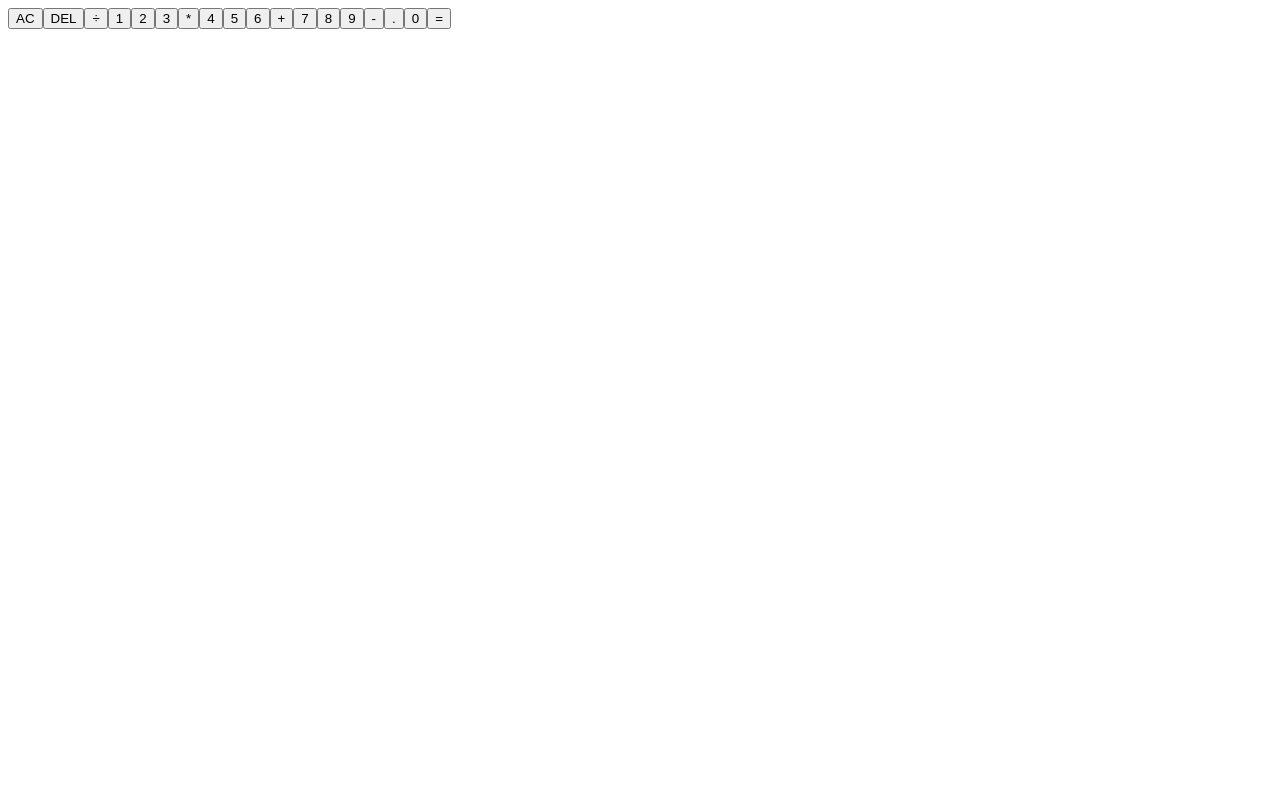
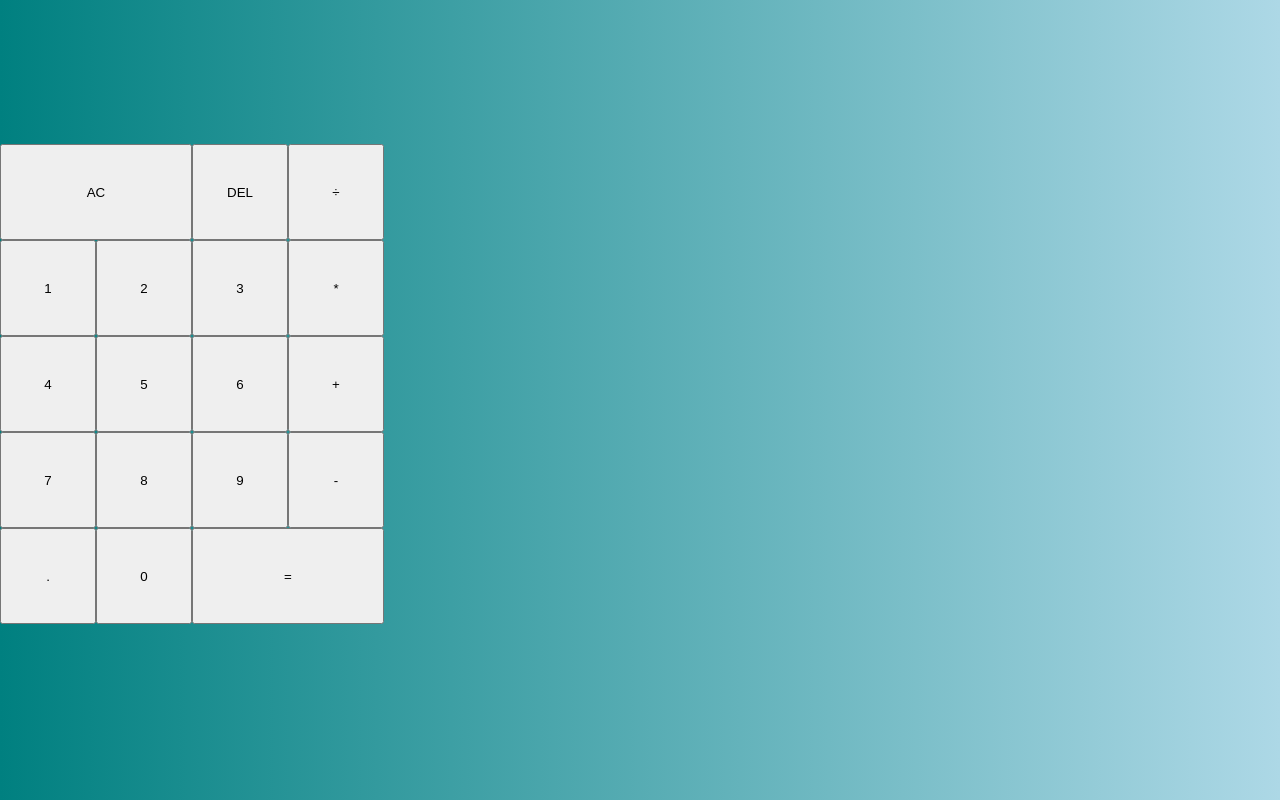
Before and after one commit to ColtonRandall/calculator-app, a React (Create React App) app: page / in a window 1280 px wide. Built offline with nearby package versions, Linux system fonts and the light colour scheme.

Commit message:
added css styling

```diff
--- a/src/App.js
+++ b/src/App.js
@@ -1,3 +1,5 @@
+import "./styles.css";
+
 function App() {
   return (
     <div className="calculator-grid">
--- a/src/styles.css
+++ b/src/styles.css
@@ -0,0 +1,28 @@
+/* Select everything */
+*,
+*::before,
+*::after {
+  box-sizing: border-box;
+}
+
+body {
+  margin: 0;
+  background: linear-gradient(to right, teal, lightblue);
+}
+
+.calculator-grid {
+  display: grid;
+  margin-top: 2rem;
+  grid-template-columns: repeat(4, 6rem);
+  /* allows top row to grow as number gets bigger */
+  grid-template-rows: minmax(7rem, auto) repeat(5, 6rem);
+}
+
+.span-two {
+  grid-column: span 2;
+}
+
+.output {
+  /* we want to span entire row */
+  grid-column: 1/-1;
+}
```
